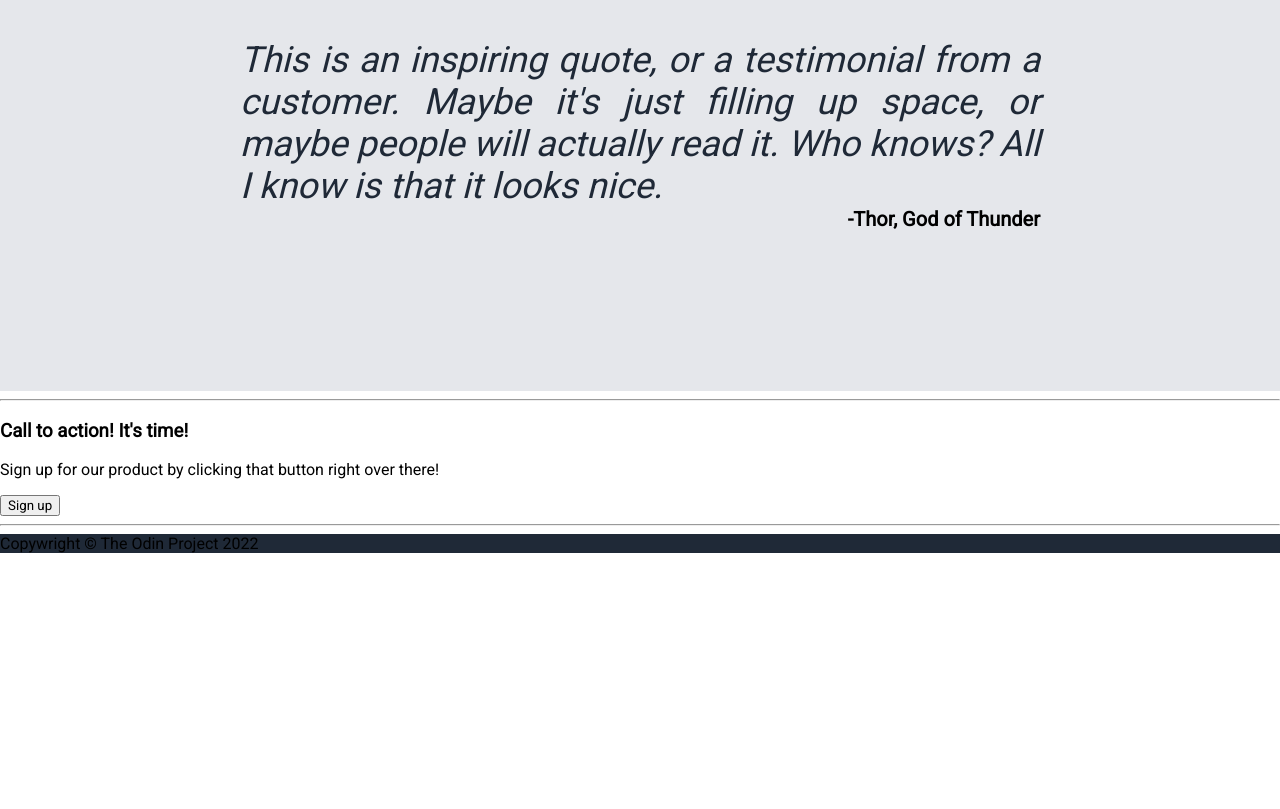
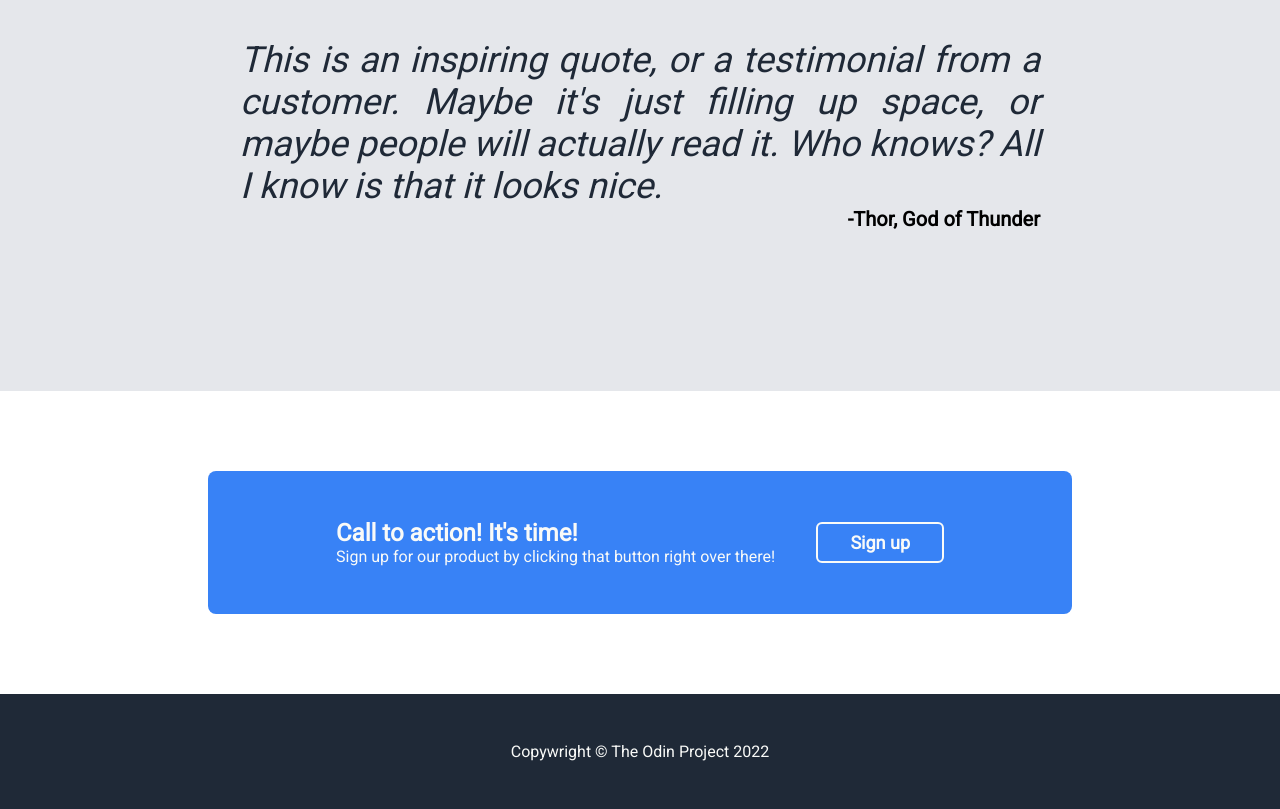
Before and after one commit to FedericoLahm/odin-landing-page, a plain HTML site: page index.html in a window 1280 px wide. Shown: the part 1144-1953 px from the top of the page. Before the commit the page ends 1697 px from the top, so only its background shows below. Drawn offline with Linux system fonts and the light colour scheme.

Commit message:
Finish styling landing page for TOP project

```diff
--- a/index.html
+++ b/index.html
@@ -6,11 +6,11 @@
     <meta name="viewport" content="width=device-width, initial-scale=1.0">
     <title>Landing Page with CSS and Flexbox</title>
     <link rel="stylesheet" href="./styles.css">
-    <!-- FONT ROBOTO ADDED #START COMMENT -->
+    <!-- FONT ROBOTO ADDED #START -->
     <link rel="preconnect" href="https://fonts.googleapis.com">
     <link rel="preconnect" href="https://fonts.gstatic.com" crossorigin>
     <link href="https://fonts.googleapis.com/css2?family=Roboto&display=swap" rel="stylesheet">
-    <!-- FONT ROBOTO ADDED #END COMMENT -->
+    <!-- FONT ROBOTO ADDED #END -->
 </head>
 
 
@@ -66,18 +66,20 @@
             </div>
             <div class="author">-Thor, God of Thunder</div>
         </div>
-        <hr>
+        <!--<hr>-->
         <div class="main3">
             <div class="container3">
-                <h3>Call to action! It's time!</h3>
-                <p>Sign up for our product by clicking that button right over there!</p>
+                <div class="cta-text">
+                    <h3>Call to action! It's time!</h3>
+                    <p>Sign up for our product by clicking that button right over there!</p>
+                </div>
                 <button class="cta">Sign up</button>
             </div>
         </div>
     </main>
-    <hr>
+    <!--<hr>-->
     <footer>
-        <div>Copywright &copy; The Odin Project 2022</div>
+        <div class="copy">Copywright &copy; The Odin Project 2022</div>
     </footer>
 </body>
 </html>
--- a/styles.css
+++ b/styles.css
@@ -29,18 +29,20 @@ footer,
 header {
     display: flex;
     justify-content: space-between;
-    padding: 16px 120px 16px 200px;
+    padding: 16px 120px;
 }
 
 .logo {
     font-size: 24px;
     font-weight: bold;
     color: #F9FAF8;
+    margin: auto;
 }
 
 .bar {
     display: flex;
     align-items: center;
+    margin-left: auto;
 }
 
 ul {
@@ -61,7 +63,7 @@ ul {
     display: flex;
     flex-wrap: wrap;
     justify-content: center;
-    gap: 2em;
+    gap: 4em;
 }
 
 .title-text {
@@ -168,3 +170,58 @@ h2 {
     font-weight: bold;
     font-size: 20px;
 }
+
+/* MAIN2 CHANGES END HERE */
+
+/* MAIN3 CHANGES START HERE */
+
+.main3 {
+    color: #F9FAF8;
+}
+
+.container3 {
+    background-color: #3882F6;
+    margin: 5em 13em;
+    padding: 3em 8em;
+    border-radius: 8px;
+    display: flex;
+    justify-content: space-between;
+    align-items: center;
+}
+
+h3 {
+    font-size: 24px;
+    font-weight: bold;
+}
+
+h3,
+.cta-text>p {
+    margin: 0;
+    padding: 0;
+}
+
+.cta {
+    background-color: transparent;
+    color: #F9FAF8;
+    border: 2px solid #F9FAF8;
+    border-radius: 6px;
+    font-size: 18px;
+    font-weight: bold;
+    padding: 8px 32px;
+    white-space: nowrap;
+}
+
+/* FOOTER CHANGES START HERE */
+
+footer {
+    display: flex;
+    justify-content: center;
+    align-items: center;
+}
+
+.copy {
+    padding: 3em;
+    color: #F9FAF8
+}
+
+/* FOOTER CHANGES END HERE */
```
